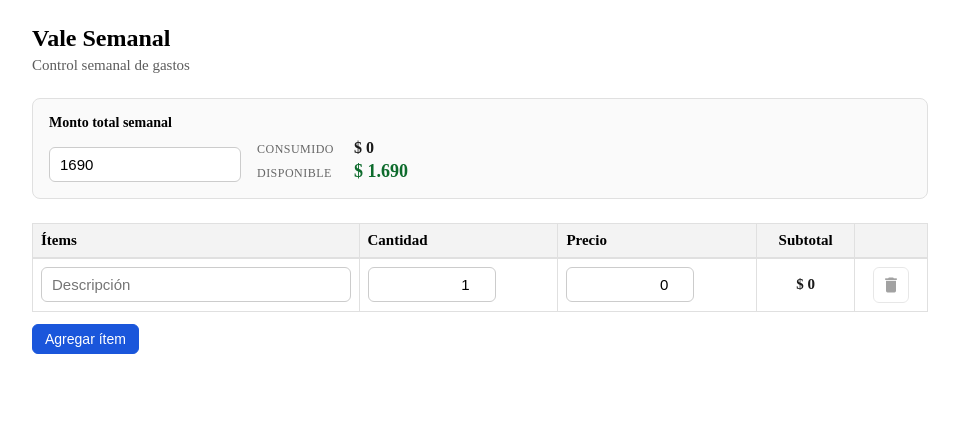
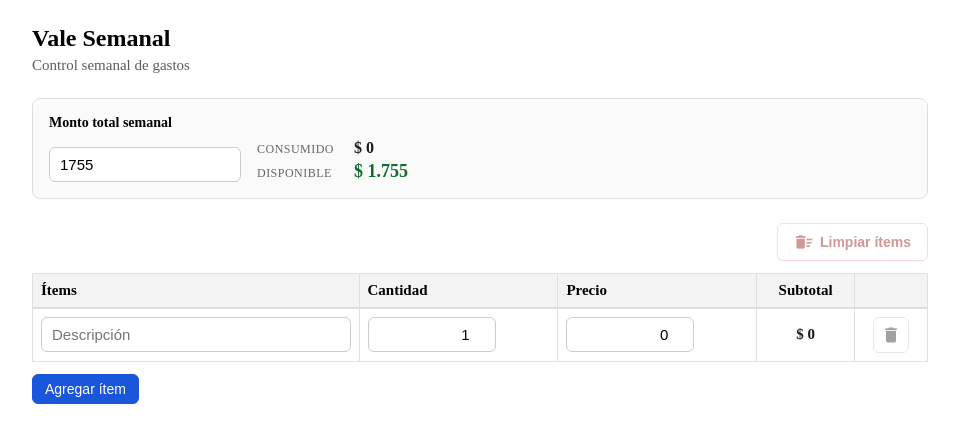
Before and after one commit to Dlanor91/tata-card-proy, an Angular app: page /home-page in a window 1280 px wide. Shown: the top 442 px of the page, without its empty margins (160-1119 px from the left). Built offline with nearby package versions, Linux system fonts and the light colour scheme.

Commit message:
feat: add clear items button and functionality to home page; update weekly budget limit

```diff
--- a/src/app/home-page/home-page.component.html
+++ b/src/app/home-page/home-page.component.html
@@ -36,6 +36,20 @@
         Superaste el tope semanal por {{ formatMoney(-available()) }}.
       </p>
     }
+  </section>
+
+  <section class="home-page__toolbar">
+    <button
+      type="button"
+      class="home-page__btn home-page__btn--clear"
+      (click)="clearLines()"
+      [disabled]="!canClearLines()"
+      title="Limpiar ítems"
+      aria-label="Limpiar ítems"
+    >
+      <span class="material-icons" aria-hidden="true">delete_sweep</span>
+      Limpiar ítems
+    </button>
   </section>
 
   <section class="home-page__items" aria-labelledby="items-caption">
--- a/src/app/home-page/home-page.component.scss
+++ b/src/app/home-page/home-page.component.scss
@@ -5,6 +5,12 @@ $bp-narrow: 26.625rem; // ~426px
   max-width: 56rem;
   margin: 0 auto;
   font-size: 1rem;
+}
+
+.home-page__toolbar {
+  display: flex;
+  justify-content: flex-end;
+  margin-bottom: 0.75rem;
 }
 
 .home-page__header {
@@ -206,6 +212,34 @@ $bp-narrow: 26.625rem; // ~426px
   background: #1547b8;
 }
 
+.home-page__btn--clear {
+  display: inline-flex;
+  align-items: center;
+  gap: 0.375rem;
+  padding: 0.5rem 1rem;
+  font-weight: 600;
+  background: #fff;
+  color: #9b1c1c;
+  border-color: #f0b4b4;
+  box-shadow: 0 0.0625rem 0.125rem rgba(155, 28, 28, 0.08);
+}
+
+.home-page__btn--clear .material-icons {
+  font-size: 1.25rem;
+  line-height: 1;
+}
+
+.home-page__btn--clear:hover:not(:disabled) {
+  background: #fde8e8;
+  border-color: #e08a8a;
+  color: #7a1212;
+}
+
+.home-page__btn--clear:focus-visible {
+  outline: 0.125rem solid #c53030;
+  outline-offset: 0.125rem;
+}
+
 .home-page__btn--ghost {
   background: transparent;
   border-color: #ccc;
@@ -244,7 +278,7 @@ $bp-narrow: 26.625rem; // ~426px
 
 @media (max-width: $bp-narrow) {
   .home-page {
-    padding: 0.5rem;
+    padding: 0.3rem;
     font-size: 0.625rem;
   }
 
@@ -286,22 +320,22 @@ $bp-narrow: 26.625rem; // ~426px
   /* Ítems | Cantidad | Precio | Subtotal | Eliminar */
   .home-page__table th:nth-child(1),
   .home-page__table td:nth-child(1) {
-    width: 40%;
+    width: 45%;
   }
 
   .home-page__table th:nth-child(2),
   .home-page__table td:nth-child(2) {
-    width: 18%;
+    width: 17%;
   }
 
   .home-page__table th:nth-child(3),
   .home-page__table td:nth-child(3) {
-    width: 17%;
+    width: 13%;
   }
 
   .home-page__table th:nth-child(4),
   .home-page__table td:nth-child(4) {
-    width: 15%;
+    width: 14%;
   }
 
   .home-page__table th:nth-child(5),
@@ -356,4 +390,13 @@ $bp-narrow: 26.625rem; // ~426px
     padding: 0.4375rem 0.625rem;
     font-size: 0.8125rem;
   }
+
+  .home-page__btn--clear {
+    padding: 0.4375rem 0.75rem;
+    font-size: 0.8125rem;
+  }
+
+  .home-page__btn--clear .material-icons {
+    font-size: 1.125rem;
+  }
 }
--- a/src/app/home-page/home-page.component.ts
+++ b/src/app/home-page/home-page.component.ts
@@ -23,11 +23,11 @@ export interface BudgetLine {
   changeDetection: ChangeDetectionStrategy.OnPush,
 })
 export class HomePageComponent {
-  private static readonly INITIAL_WEEKLY_BUDGET = 1690;
+  private static readonly INITIAL_WEEKLY_BUDGET = 1755;
   /** Clave v1; si cambia el formato, incrementar y migrar o usar otra clave. */
   private static readonly STORAGE_KEY = 'tata-card:vale-semanal:v1';
 
-  /** Monto tope semanal (ej. 1690). */
+  /** Monto tope semanal (ej. 1755). */
   readonly weeklyBudget = signal(HomePageComponent.INITIAL_WEEKLY_BUDGET);
 
   readonly lines = signal<BudgetLine[]>([this.createEmptyLine()]);
@@ -49,6 +49,16 @@ export class HomePageComponent {
   readonly available = computed(() => this.weeklyBudget() - this.totalUsed());
 
   readonly isOverBudget = computed(() => this.available() < 0);
+
+  /** Hay al menos un ítem con datos (o más de una fila) para poder limpiar. */
+  readonly canClearLines = computed(() => {
+    const rows = this.lines();
+    if (rows.length > 1) {
+      return true;
+    }
+    const [row] = rows;
+    return !!row && (row.item.trim() !== '' || row.quantity !== 1 || row.unitPrice !== 0);
+  });
 
   /**
    * Hay cambios respecto al estado inicial: mostrar aviso al recargar o cerrar la pestaña.
@@ -124,6 +134,10 @@ export class HomePageComponent {
       const filtered = rows.filter((r) => r.id !== id);
       return filtered.length > 0 ? filtered : [this.createEmptyLine()];
     });
+  }
+
+  clearLines(): void {
+    this.lines.set([this.createEmptyLine()]);
   }
 
   private createEmptyLine(): BudgetLine {
```
